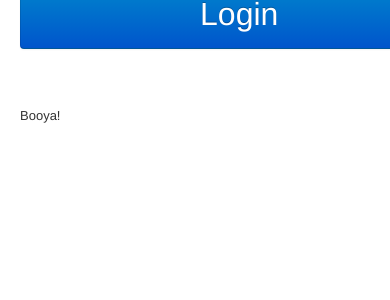
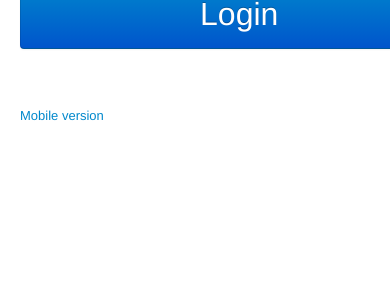
Before and after one commit to konieczkow/Dinners, a Rails app: page /static in a window 390 px wide; the page is wider, and only the part inside the window is pictured. Shown: the part 288-588 px from the top of that part. Run offline with Rails 7, Linux system fonts and the light colour scheme; style sheets or scripts are compiled from the project's sources; parts of the project's set-up code (start-up, migrations or seed data) failed here and were passed over; some libraries are stand-ins or nearby versions.

Commit message:
footer for mobile link

```diff
--- a/app/views/layouts/application.html.haml
+++ b/app/views/layouts/application.html.haml
@@ -20,6 +20,6 @@
           = yield
 
       %footer
-        %p Booya!
+        %p= link_to 'Mobile version', 'http://m.dinners.heroku.com/'
 
     = javascript_include_tag "application"
```
